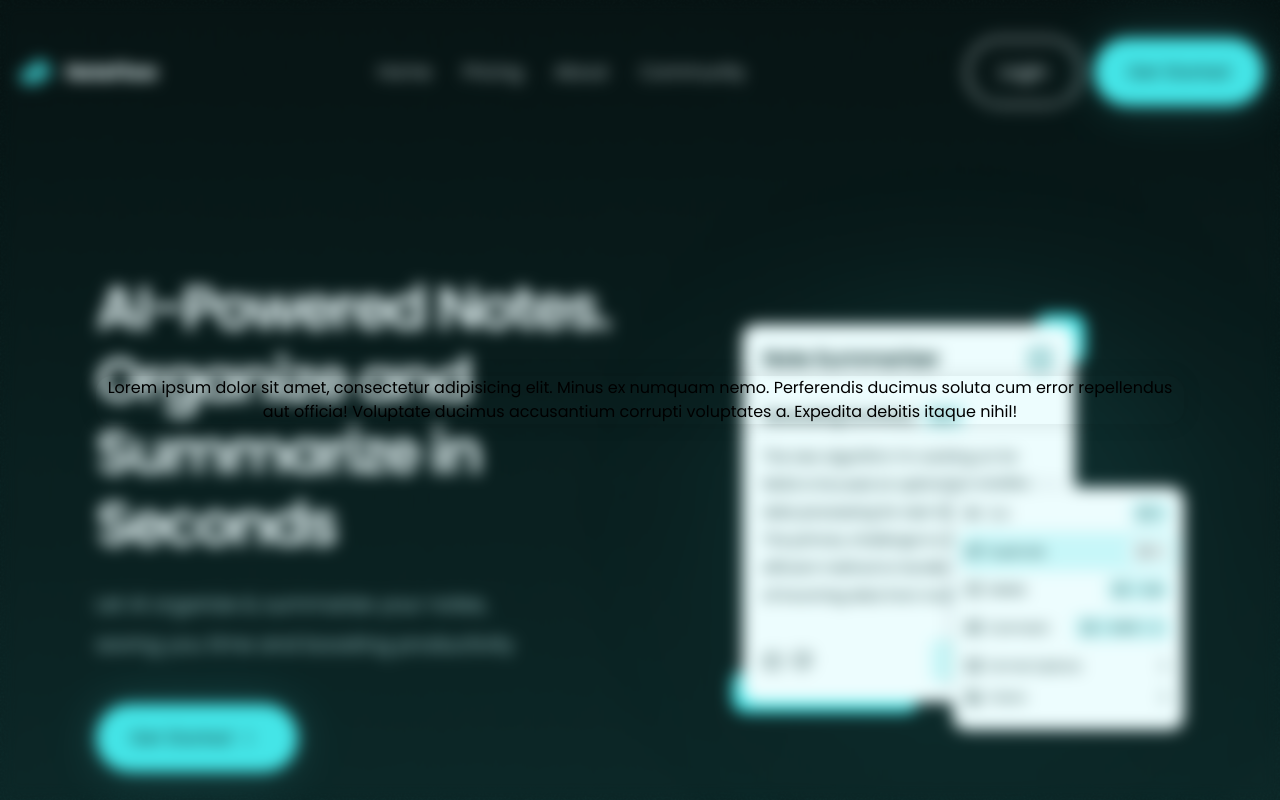
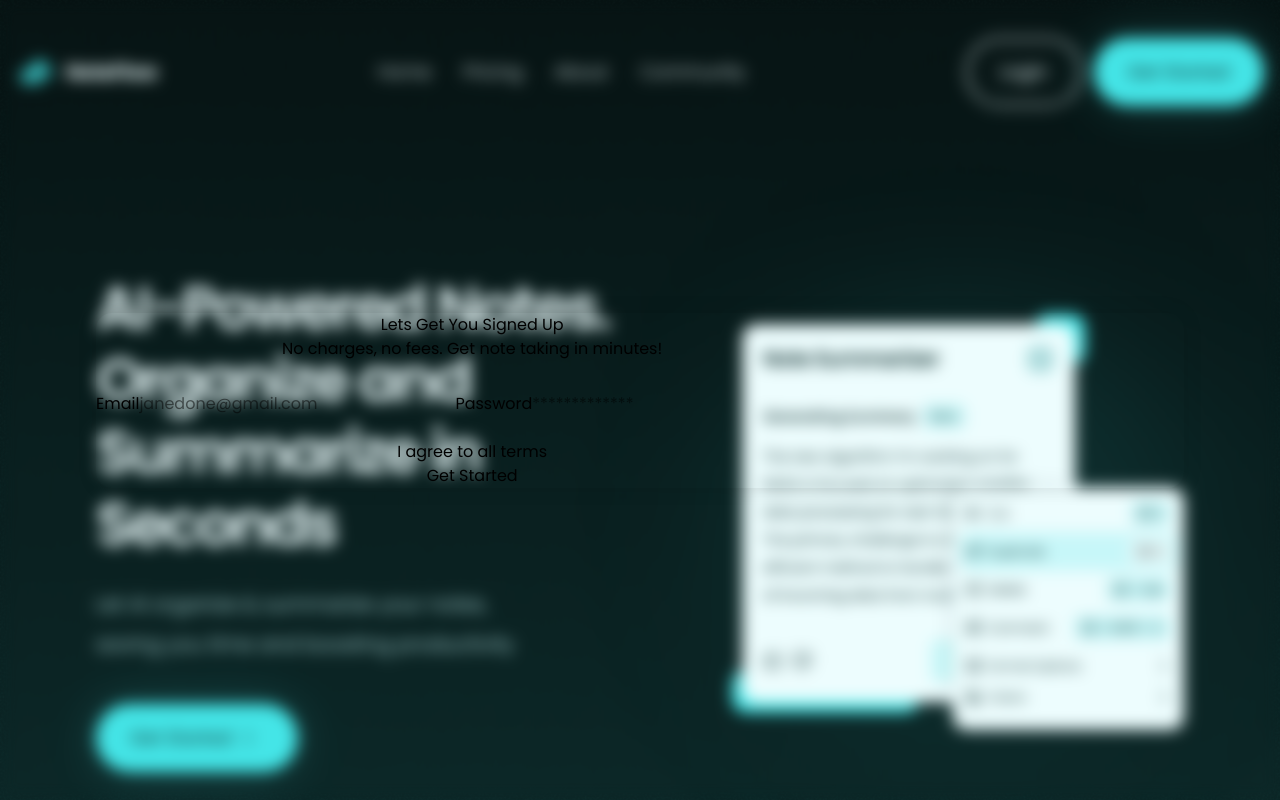
Before and after one commit to MarufHasan-dev/NoteFlow, a React (Vite) app: page / in a window 1280 px wide. Shown: the top 800 px of the page. Built offline with nearby package versions, Linux system fonts and the light colour scheme.

Commit message:
add the html structure for SignUpModal

```diff
--- a/src/components/sections/Modal/SignUpModal.jsx
+++ b/src/components/sections/Modal/SignUpModal.jsx
@@ -1,10 +1,81 @@
+import Close from "../../icons/Close";
+import Checkmark from "../../icons/Checkmark";
+import { useState } from "react";
+import { input } from "motion/react-client";
+
+const initialState = {
+  email: "",
+  password: "",
+};
+
 export default function SignUpModal() {
+  const [checked, setChecked] = useState(false);
+  const [inputs, setInputs] = useState(initialState);
+
+  console.log(checked);
+  console.log(inputs);
+
+  function handleInputs(e) {
+    setInputs((prevInputs) => {
+      return {
+        ...prevInputs,
+        [e.target.name]: e.target.value,
+      };
+    });
+  }
+
+  function handleSubmit(e) {
+    e.preventDefault();
+    if (checked) {
+      console.log(inputs);
+      setInputs(initialState);
+      // close model
+      // submit to a database...
+    }
+  }
+
   return (
-    <div className="">
-      Lorem ipsum dolor sit amet, consectetur adipisicing elit. Minus ex numquam
-      nemo. Perferendis ducimus soluta cum error repellendus aut officia!
-      Voluptate ducimus accusantium corrupti voluptates a. Expedita debitis
-      itaque nihil!
-    </div>
+    <section>
+      <div>
+        <h4>Lets Get You Signed Up</h4>
+      </div>
+      <p>No charges, no fees. Get note taking in minutes!</p>
+      <div>
+        <button>
+          <Close />
+        </button>
+        <div>
+          <label>
+            Email
+            <input
+              placeholder="janedone@gmail.com"
+              name="email"
+              type="email"
+              onChange={handleInputs}
+              value={inputs.email}
+            />
+          </label>
+          <label>
+            Password
+            <input
+              placeholder="*************"
+              name="password"
+              type="password"
+              onChange={handleInputs}
+              value={inputs.password}
+            />
+          </label>
+        </div>
+        <div>
+          <div onClick={() => setChecked((prev) => !prev)}>
+            <button>
+              <Checkmark />
+            </button>
+            <p>I agree to all terms</p>
+          </div>
+          <button onClick={handleSubmit}>Get Started</button>
+        </div>
+      </div>
+    </section>
   );
 }
```
